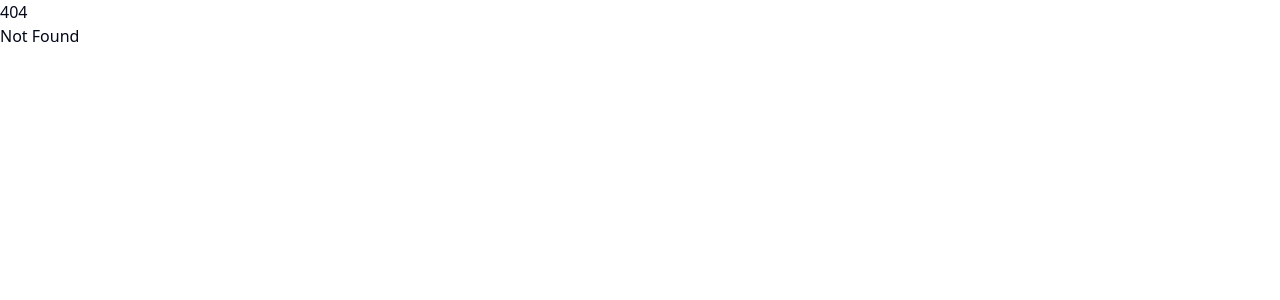
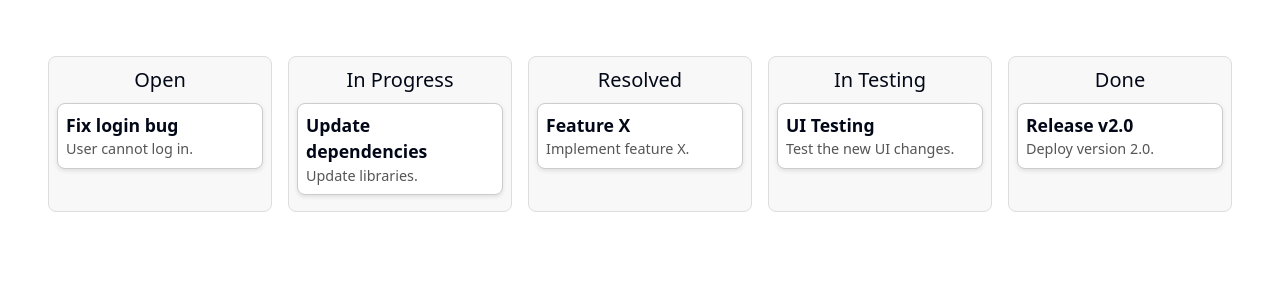
Before and after one commit to Pastamamba/task-management-tool, a SvelteKit app: page /kanban in a window 1280 px wide. Before the commit this address had no page. Shown: the top 300 px of the page. Built offline with nearby package versions, Linux system fonts and the light colour scheme.

Commit message:
KanBan board

```diff
--- a/src/routes/+page.svelte
+++ b/src/routes/+page.svelte
@@ -17,6 +17,10 @@
 
   function navigateToPayments() {
     goto("/payments");
+  }
+
+  function navigateToKanban() {
+    goto("/kanban");
   }
 
 </script>
@@ -46,6 +50,7 @@
   <h1>Login</h1>
   <button onclick={navigateToTable}>Go to Table Page</button>
   <button onclick={navigateToPayments}>Go to payments Page</button>
+  <button onclick={navigateToKanban}>Go to Kanban Page</button>
 </main>
 
 <style>
--- /dev/null
+++ b/src/routes/kanban/+page.svelte
@@ -0,0 +1,7 @@
+<script lang="ts">
+    import KanbanBoard from "./kanban-board.svelte";
+</script>
+
+<div class="container mx-auto py-10">
+    <KanbanBoard />
+</div>
--- /dev/null
+++ b/src/routes/kanban/kanban-board.svelte
@@ -0,0 +1,54 @@
+<script lang="ts">
+    import Ticket from "./ticket.svelte";
+    import { writable } from "svelte/store";
+
+    // Define Kanban statuses
+    const statuses = ["Open", "In Progress", "Resolved", "In Testing", "Done"];
+
+    // Example tickets (for demonstration; these can be loaded dynamically)
+    type TicketType = {
+        id: number;
+        title: string;
+        status: string;
+        description: string;
+    };
+
+    let tickets = writable<TicketType[]>([
+        { id: 1, title: "Fix login bug", status: "Open", description: "User cannot log in." },
+        { id: 2, title: "Update dependencies", status: "In Progress", description: "Update libraries." },
+        { id: 3, title: "Feature X", status: "Resolved", description: "Implement feature X." },
+        { id: 4, title: "UI Testing", status: "In Testing", description: "Test the new UI changes." },
+        { id: 5, title: "Release v2.0", status: "Done", description: "Deploy version 2.0." }
+    ]);
+</script>
+
+<style>
+    .kanban-board {
+        display: flex;
+        gap: 1rem;
+        padding: 1rem;
+    }
+    .kanban-column {
+        flex: 1;
+        background-color: #f8f8f8;
+        border-radius: 8px;
+        padding: 0.5rem;
+        border: 1px solid #ddd;
+    }
+    .kanban-column h2 {
+        font-size: 1.25rem;
+        margin-bottom: 0.5rem;
+        text-align: center;
+    }
+</style>
+
+<div class="kanban-board">
+    {#each statuses as status}
+        <div class="kanban-column">
+            <h2>{status}</h2>
+            {#each $tickets.filter(ticket => ticket.status === status) as ticket}
+                <Ticket {ticket} />
+            {/each}
+        </div>
+    {/each}
+</div>
--- /dev/null
+++ b/src/routes/kanban/ticket.svelte
@@ -0,0 +1,27 @@
+<script lang="ts">
+    export let ticket: { id: number; title: string; status: string; description: string };
+</script>
+
+<style>
+    .ticket {
+        background-color: #ffffff;
+        border: 1px solid #ccc;
+        border-radius: 8px;
+        padding: 0.5rem;
+        margin-bottom: 0.5rem;
+        box-shadow: 0 2px 4px rgba(0, 0, 0, 0.1);
+    }
+    .ticket-title {
+        font-weight: bold;
+        font-size: 1.1rem;
+    }
+    .ticket-description {
+        font-size: 0.9rem;
+        color: #555;
+    }
+</style>
+
+<div class="ticket">
+    <div class="ticket-title">{ticket.title}</div>
+    <div class="ticket-description">{ticket.description}</div>
+</div>
```
